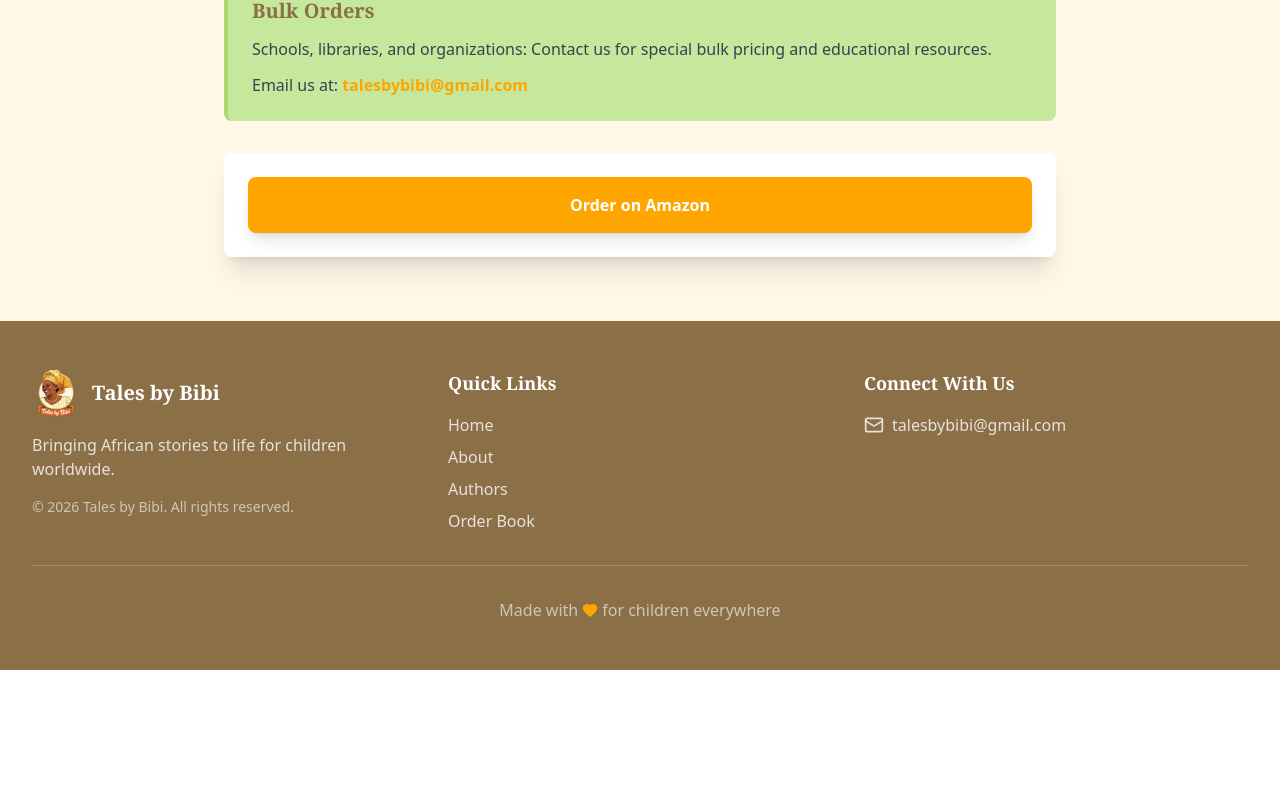
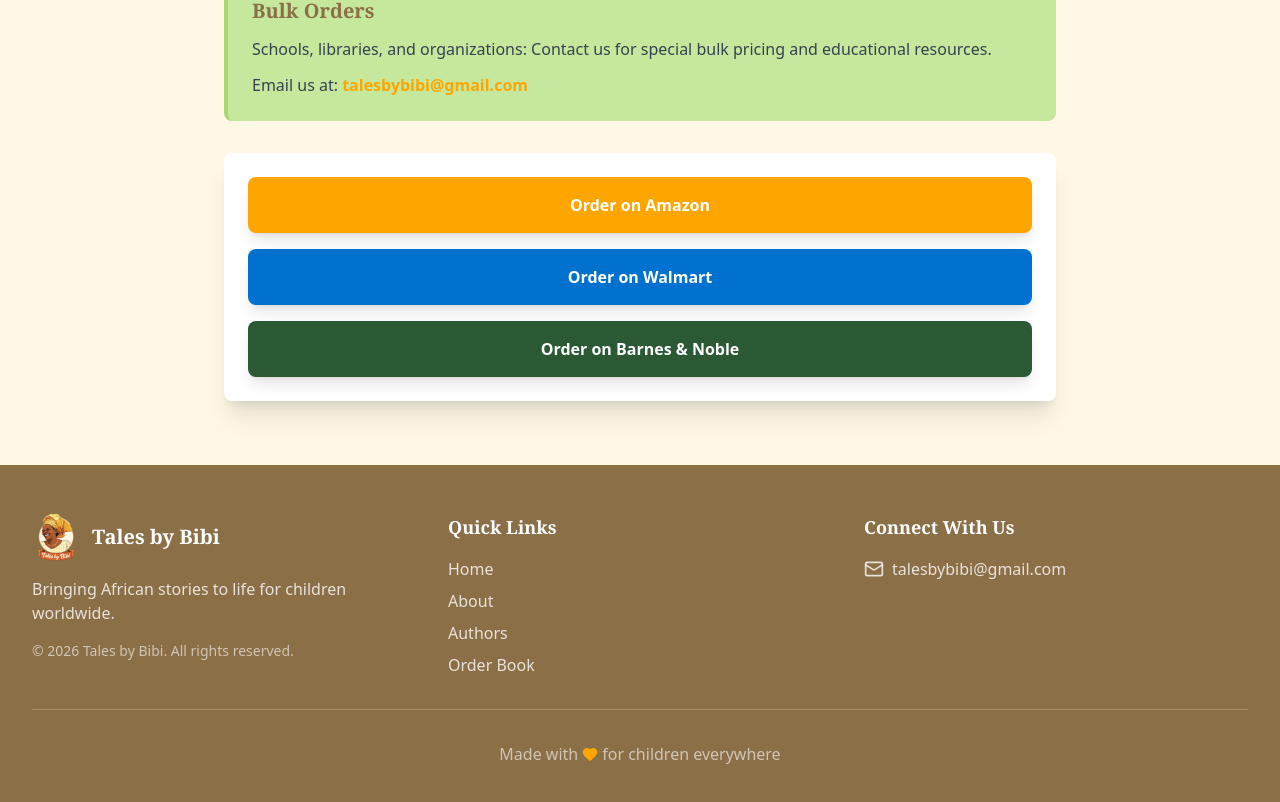
Before and after one commit to dochiengjr05/myTalesByBibi, a React (Vite) app: page /order in a window 1280 px wide. Shown: the part 1543-2345 px from the top of the page. Before the commit the page ends 2213 px from the top, so only its background shows below. Built offline with nearby package versions, Linux system fonts and the light colour scheme.

Commit message:
fix: update order page

```diff
--- a/src/pages/Order.tsx
+++ b/src/pages/Order.tsx
@@ -77,8 +77,8 @@
             </p>
           </div>
 
-          {/* Amazon Link */}
-          <div className="bg-white rounded-lg shadow-xl p-6">
+          {/* Order Links */}
+          <div className="bg-white rounded-lg shadow-xl p-6 space-y-4">
             <a
               href="https://www.amazon.com/Hoofbeats-Tails-Story-Three-Siblings/dp/1990093981"
               target="_blank"
@@ -87,6 +87,22 @@
             >
               Order on Amazon
             </a>
+            <a
+              href="https://www.walmart.com/ip/Hoofbeats-and-Tails-The-Story-of-Three-Wild-Siblings-Paperback-9781990093982/19366111222"
+              target="_blank"
+              rel="noopener noreferrer"
+              className="block w-full bg-[#0071ce] hover:bg-[#004c91] text-white font-bold py-4 px-6 rounded-lg text-center transition-colors duration-200 shadow-lg"
+            >
+              Order on Walmart
+            </a>
+            <a
+              href="https://www.barnesandnoble.com/w/hoofbeats-and-tails-illustrations-hub/1149275148"
+              target="_blank"
+              rel="noopener noreferrer"
+              className="block w-full bg-[#2a5934] hover:bg-[#1e4026] text-white font-bold py-4 px-6 rounded-lg text-center transition-colors duration-200 shadow-lg"
+            >
+              Order on Barnes & Noble
+            </a>
           </div>
         </div>
       </section>
```
